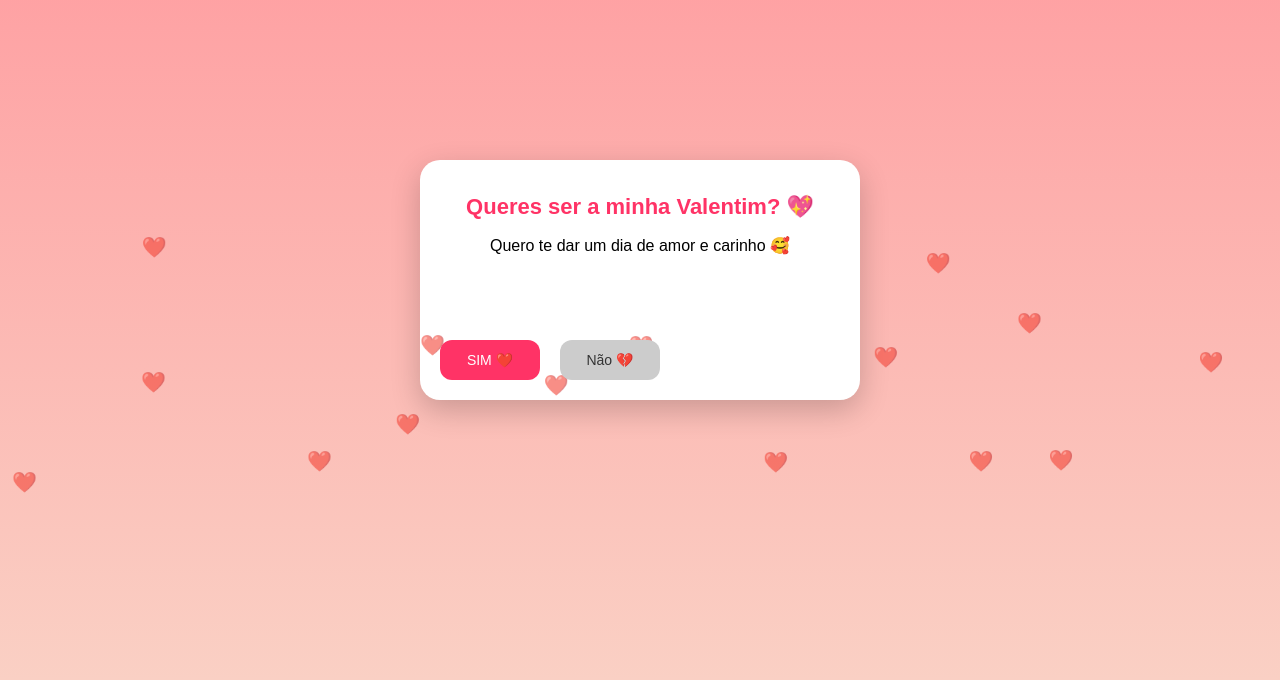
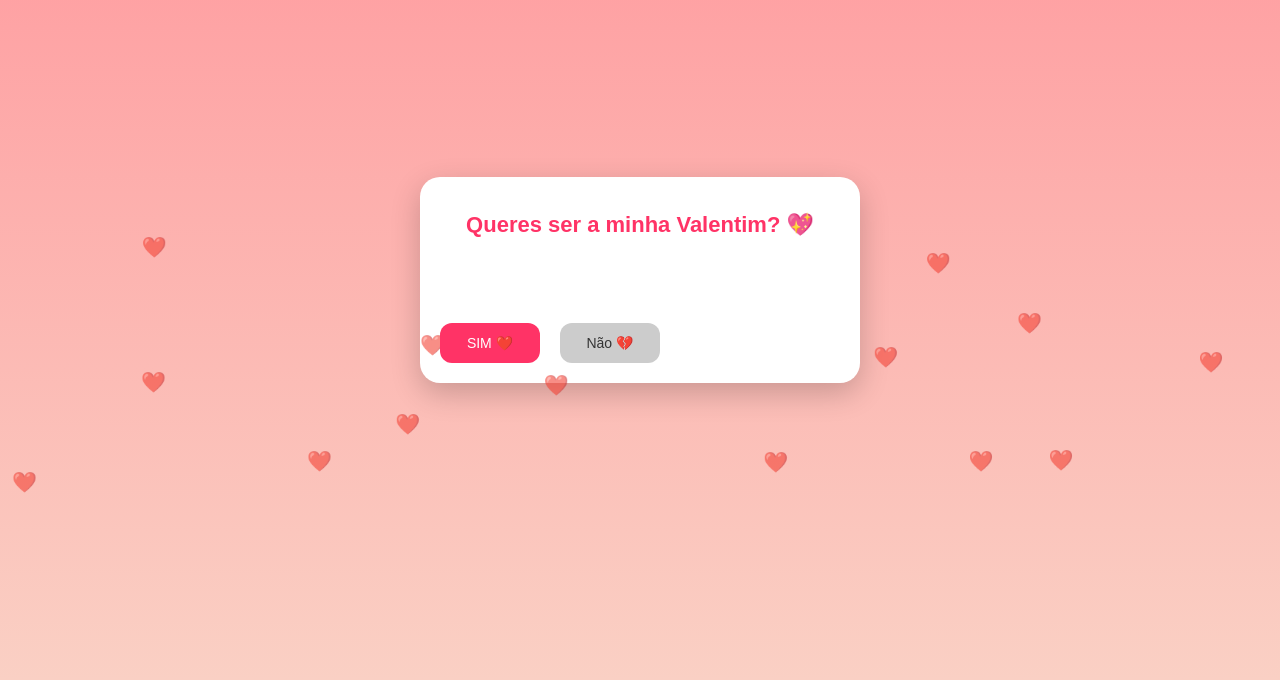
Before and after one commit to gmer148/cena, a plain HTML site: page index.html in a window 1280 px wide. Shown: the part 120-800 px from the top of the page. Drawn offline with Linux system fonts and the light colour scheme.

Commit message:
Update index.html

```diff
--- a/index.html
+++ b/index.html
@@ -132,7 +132,7 @@ for (let i = 0; i < 18; i++) {
 
 <div class="card">
   <h1>Queres ser a minha Valentim? 💖</h1>
-  <p>Quero te dar um dia de amor e carinho 🥰</p>
+
 
   <div class="buttons">
     <button id="yes" onclick="aceitou()">SIM ❤️</button>
```
